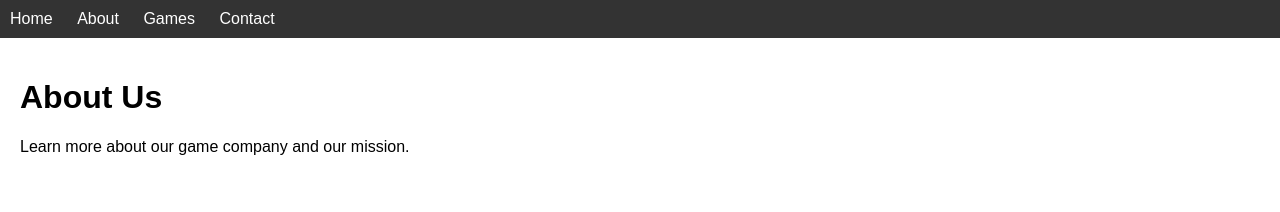
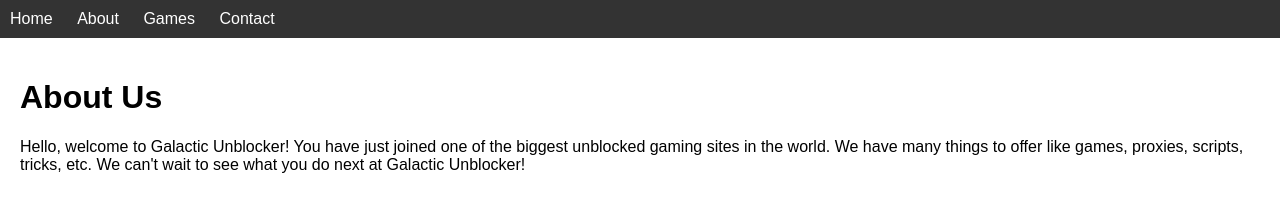
Before and after one commit to GalacticUnblockingCO/GalacticGames, a plain HTML site: page about.html in a window 1280 px wide. Drawn offline with Linux system fonts and the light colour scheme.

Commit message:
Update about.html

```diff
--- a/about.html
+++ b/about.html
@@ -20,7 +20,7 @@
 
     <main>
         <h1>About Us</h1>
-        <p>Learn more about our game company and our mission.</p>
+        <p>Hello, welcome to Galactic Unblocker! You have just joined one of the biggest unblocked gaming sites in the world. We have many things to offer like games, proxies, scripts, tricks, etc. We can't wait to see what you do next at Galactic Unblocker!</p>
     </main>
 </body>
 </html>
```
